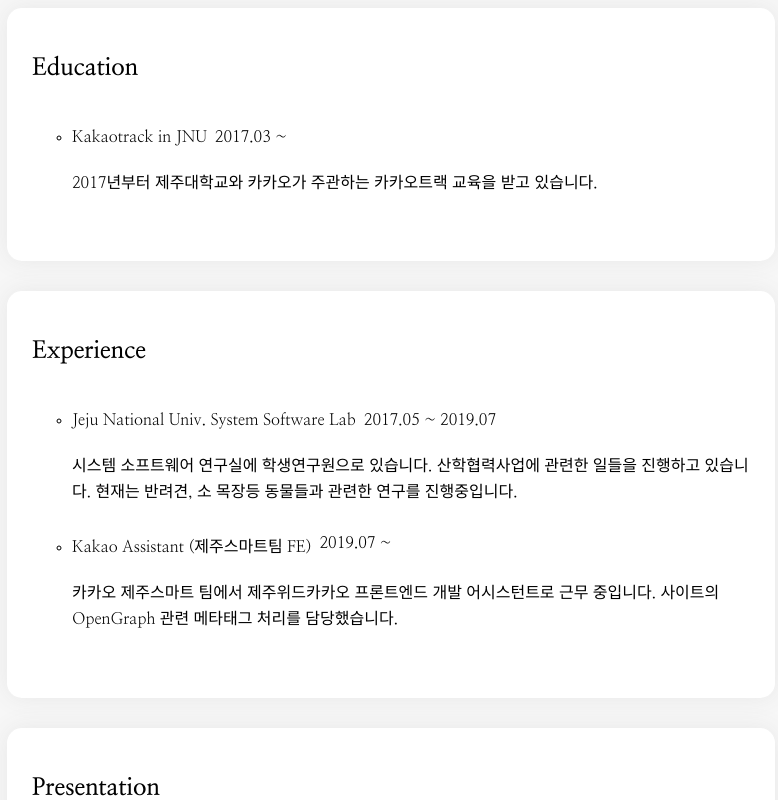
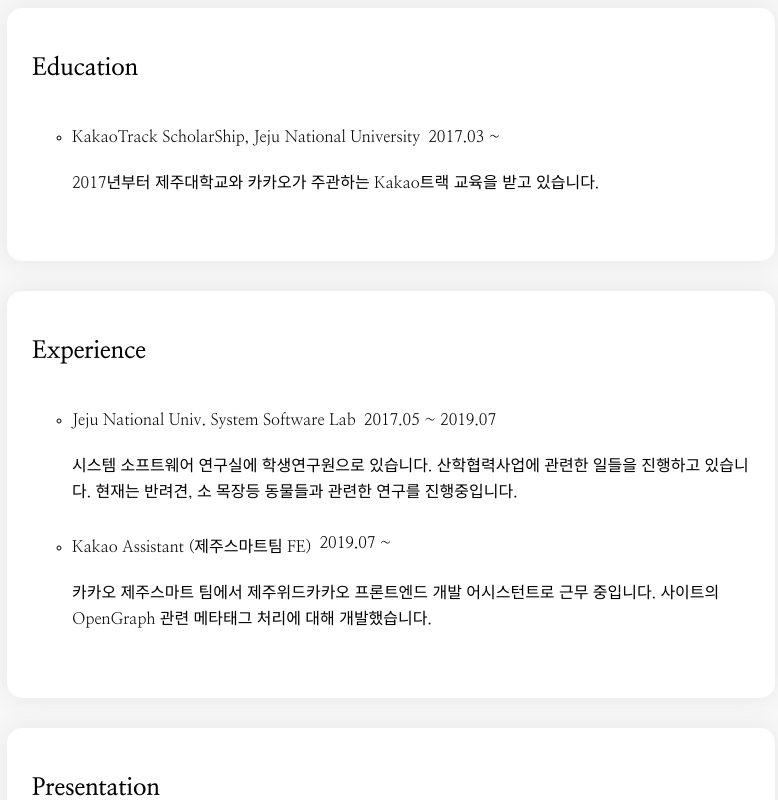
Before and after one commit to aerain/resume, a React (Create React App) app: page / in a window 1280 px wide. Shown: the part 740-1540 px from the top of the page, without its empty margins (249-1027 px from the left). Built offline with nearby package versions, Linux system fonts and the light colour scheme.

Commit message:
gift 내용 추가

```diff
--- a/src/config.js
+++ b/src/config.js
@@ -25,14 +25,14 @@
         {
             name: "Kakao Assistant (제주스마트팀 FE) ",
             duration: "2019.07 ~",
-            description: "카카오 제주스마트 팀에서 제주위드카카오 프론트엔드 개발 어시스턴트로 근무 중입니다. 사이트의 OpenGraph 관련 메타태그 처리를 담당했습니다."
+            description: "카카오 제주스마트 팀에서 제주위드카카오 프론트엔드 개발 어시스턴트로 근무 중입니다. 사이트의 OpenGraph 관련 메타태그 처리에 대해 개발했습니다."
         }
     ],
     educations: [
         {
-            name: "Kakaotrack in JNU",
+            name: "KakaoTrack ScholarShip, Jeju National University",
             duration: "2017.03 ~",
-            description: "2017년부터 제주대학교와 카카오가 주관하는 카카오트랙 교육을 받고 있습니다."
+            description: "2017년부터 제주대학교와 카카오가 주관하는 Kakao트랙 교육을 받고 있습니다."
         }
     ],
     presentations: [
@@ -68,6 +68,18 @@
             contribution: "PM을 맡아 UX/UI 전반과 언어별 컴파일 로직등의 코어 개발을 맡았습니다.",
             skills: ["JAVA", "SpringBoot", "Thymeleaf", "HTML5/CSS3/JavaScript(ES6+)", "AJAX"],
             images: ["images/codefestival/codefestival.png"],
+            etc: ["https://github.com/JNU-CE-Code-Festival/Server"],
+        },
+        {
+            name: "G.I.F.T - 인디 게임 크라우드 펀딩 플랫폼",
+            duration: "2018.04.10 ~ 2019.06.12",
+            description: `인디게임을 출시하고 싶지만 초기자본을 구하기 어려운 개발자들을 위해 크라우드 펀딩을 통해 자금을 지원하는 서비스입니다. 금융결제원 API 를 사용해 투자 입출금이 가능하며 투자정보에 대한 타임라인도 제공합니다.
+            개발된 인디게임에 대한 정보도 제공하고, 펀딩상품을 관리할 수 있는 개발자용 앱도 있습니다. 4학년 캡스톤 수업때 발표한 작품입니다.
+
+            SW 중심대학 사업단 캡스톤 은상 수상 작품입니다.`,
+            contribution: "PM을 맡아 앱의 UX/UI 디자인, SpringBoot을 사용한 api 서버를 구축하였습니다.",
+            skills: ["JAVA", "SpringBoot", "Android", "Restful API", "금융결제원 API"],
+            images: ["images/gift/gift.png"],
             etc: ["https://github.com/JNU-CE-Code-Festival/Server"],
         },
         {
```
Also changed, not shown: public/images/gift/gift.png (added).
